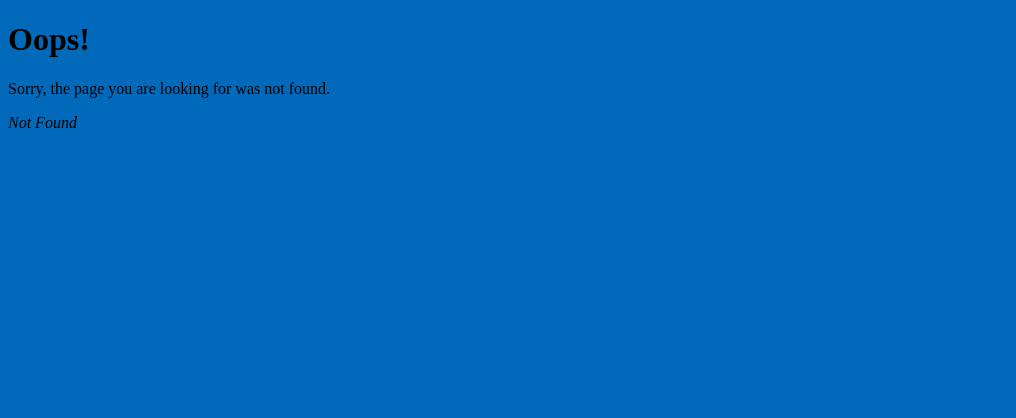
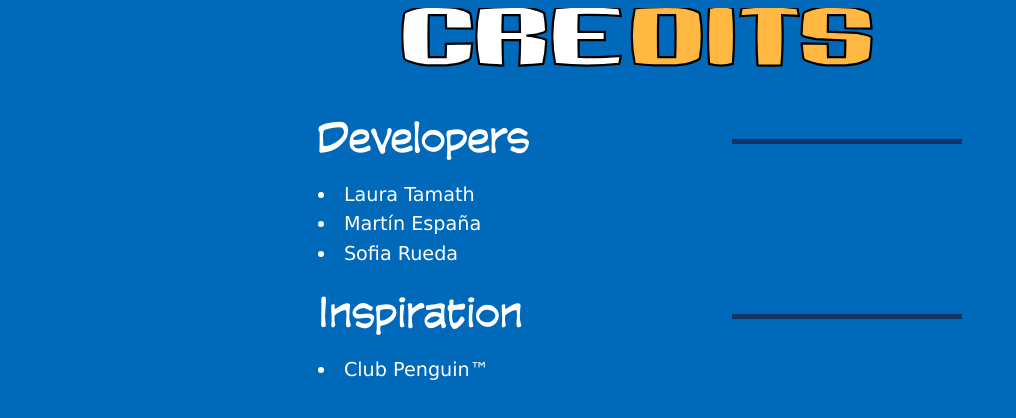
Before and after one commit to martspain/onlineCardGame, a React app: page /credits in a window 1280 px wide. Before the commit this address had no page. Shown: the top 418 px of the page, without its empty margins (0-1016 px from the left). Built offline with nearby package versions, Linux system fonts and the light colour scheme; the HTML template or start-up script is replaced by a standard one.

Commit message:
Instructions and credits screen
General game instructions
credits screen

```diff
--- a/src/components/pages/AboutUs/AboutUs.scss
+++ b/src/components/pages/AboutUs/AboutUs.scss
@@ -1,12 +1,3 @@
-@font-face {
-    font-family: titleFont;
-    src: url(../../../assets/fonts/BUMBASTI.TTF);
-}
-
-@font-face {
-font-family: subtitleFont;
-src: url(../../../assets/fonts/CCComicrazy.TTF);
-}
 
 .aboutUsContainer{
     position: relative;
--- /dev/null
+++ b/src/components/pages/Credits/credits.jsx
@@ -0,0 +1,28 @@
+import React from "react";
+import './credits.scss'
+
+const Credits = () => {
+    return(
+        <div className="creditsContainer">
+            <div className="title">Cre
+                <div class="title2">dits</div>
+            </div>
+            <div className="containerText">
+                <div className="category">Developers
+                    <div className="line" />
+                </div>
+                <li>Laura Tamath</li>
+                <li>Martín España</li>
+                <li>Sofia Rueda</li>
+            </div>
+            <div className="containerText">
+                <div className="category">Inspiration
+                    <div className="line" />
+                </div>
+                <li>Club Penguin™</li>
+            </div>
+        </div>
+    )
+}
+
+export default Credits
--- /dev/null
+++ b/src/components/pages/Credits/credits.scss
@@ -0,0 +1,52 @@
+
+.creditsContainer{
+    position: relative;
+    display: flex;
+    flex-direction: column;
+    justify-content: center;
+    align-items: center;
+    height: 100%;
+    width: 100%;
+    overflow: hidden;
+}
+
+.title{
+    display: inline-flex;
+    font-family: titleFont;
+    color: white;
+    font-size: 3.5em;
+    -webkit-text-stroke: 0.04em black;
+    text-align: center;
+    margin-bottom: 6.5vh;
+}
+
+.title .title2{
+    color: #ffb842;
+}
+
+.containerText{
+    text-align: left;
+    color: white;
+    font-family: 'Lucida Sans';
+    width: 35%;
+    font-size: larger;
+    display: block;
+    margin-bottom: 2.5vh;
+}
+
+.category{
+    font-family: subtitleFont;
+    font-size: 2em;
+    margin-bottom: 2vh;
+    text-align: left;
+    display: flex;
+    justify-content: space-between;
+    align-items: center;
+}
+
+.category .line{
+    background: #153365;
+    justify-content: flex-end;
+    width: 18vw;
+    height: 0.6vh;
+}
--- a/src/components/pages/Homepage/Homepage.scss
+++ b/src/components/pages/Homepage/Homepage.scss
@@ -43,6 +43,16 @@
 body{
   background-color: #0069ba;
   overflow: hidden;
+
+  @font-face {
+    font-family: titleFont;
+    src: url(../../../assets/fonts/BUMBASTI.TTF);
+  }
+
+  @font-face {
+  font-family: subtitleFont;
+  src: url(../../../assets/fonts/CCComicrazy.TTF);
+  }
 }
 
 .menuLink{
--- /dev/null
+++ b/src/components/pages/Instructions/Instructions.jsx
@@ -0,0 +1,22 @@
+import React from "react";
+import './Instructions.scss'
+
+const Instructions = () => {
+  return (
+    <div className="instructionsContainer">
+        <div className="title">How to
+            <div class="title2">play</div>
+        </div>
+        <div className="containerText">
+            <ul>
+                <li>Take turns with your opponent to choose a card from the deck and start the battle.</li>
+                <li>Fire melts snow, water extinguishes fire, and snow freezes water.</li>
+                <li>The player who collects three cards of each element and of a different color, or three of the same element and of a different color is the one who wins the game.</li>
+                <li>Some powerful cards have special powers and nullify some of the opponent's moves.</li>
+            </ul>
+        </div>
+    </div>
+  )
+}
+
+export default Instructions
--- /dev/null
+++ b/src/components/pages/Instructions/Instructions.scss
@@ -0,0 +1,38 @@
+.instructionsContainer{
+    position: relative;
+    display: flex;
+    flex-direction: column;
+    justify-content: center;
+    align-items: center;
+    height: 100%;
+    width: 100%;
+    overflow: hidden;
+}
+
+.title{
+    font-family: titleFont;
+    color: white;
+    font-size: 3.5em;
+    -webkit-text-stroke: 0.04em black;
+    text-align: center;
+    margin-bottom: 6.5vh;
+}
+
+.title .title2{
+    color: #ffb842;
+}
+
+.containerText{
+    text-align: left;
+    color: white;
+    font-family: 'Lucida Sans';
+    width: 51%;
+    text-align: justify;
+    font-size: larger;
+    display: block;
+    margin-bottom: 2.5vh;
+
+    li{
+        margin-bottom: 0.8vh;
+    }
+}
--- a/src/index.jsx
+++ b/src/index.jsx
@@ -4,6 +4,8 @@ import { createBrowserRouter, RouterProvider, Route } from "react-router-dom"
 import Homepage from "./components/pages/Homepage/Homepage"
 import ErrorPage from "./components/pages/ErrorPage/ErrorPage"
 import AboutUs from "./components/pages/AboutUs/AboutUs"
+import Credits from "./components/pages/Credits/credits"
+import Instructions from "./components/pages/Instructions/Instructions"
 
 const router = createBrowserRouter([
     // This array is to add new routes to the app.
@@ -11,6 +13,16 @@ const router = createBrowserRouter([
         path: "/",
         element: <Homepage />,
         errorElement: <ErrorPage />,
+    },
+    {
+        path: "/instructions",
+        element: <Instructions />,
+        errorElement: <ErrorPage />
+    },
+    {
+        path: "/credits",
+        element: <Credits />,
+        errorElement: <ErrorPage />
     },
     {
         path: "/about",
```
